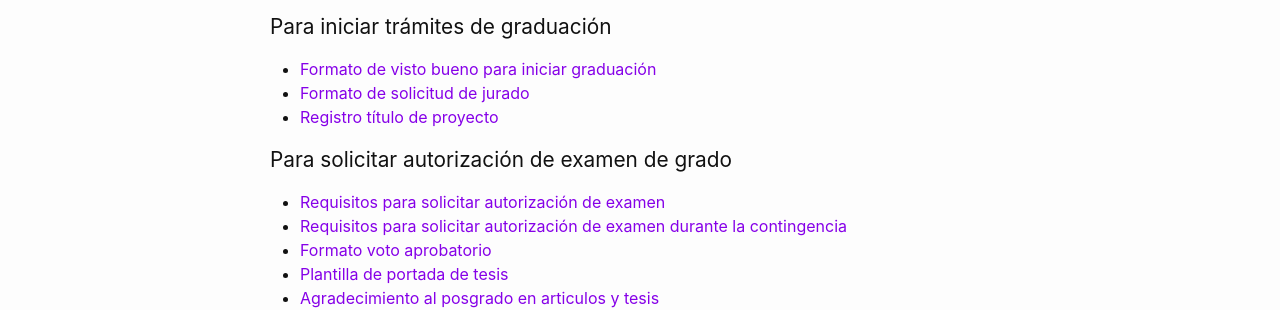
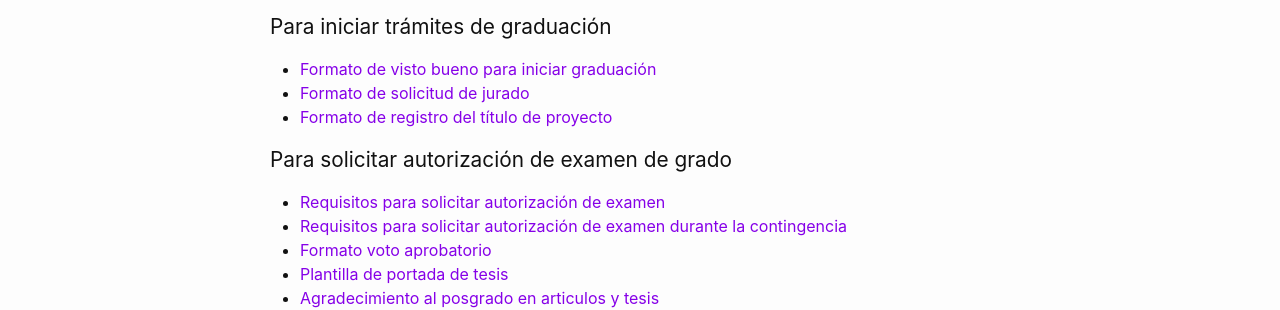
Before and after one commit to pcs-unam/pcs-unam.github.io, a Jekyll site: the page built from doctorado/descargables.md, in a window 1280 px wide. Shown: the part 990-1300 px from the top of the page. Built offline with Jekyll 4.4.1, drawn with Linux system fonts in a browser that asks for light colours.

Commit message:
Ajuste formato de registro del título de proyecto

```diff
--- a/doctorado/descargables.md
+++ b/doctorado/descargables.md
@@ -37,7 +37,7 @@
 
  - [Formato de visto bueno para iniciar graduación](/assets/formatos/doctorado/graduacion/formato_visto_bueno_iniciar_graduacion.docx)
  - [Formato de solicitud de jurado](/assets/formatos/doctorado/graduacion/formato_solicitud_jurado_doc.docx)
- - [Registro título de proyecto](/assets/formatos/registro_titulo_proyecto.docx)
+ - [Formato de registro del título de proyecto](/assets/formatos/registro_titulo_proyecto.docx)
 
 ## Para solicitar autorización de examen de grado
 
```
